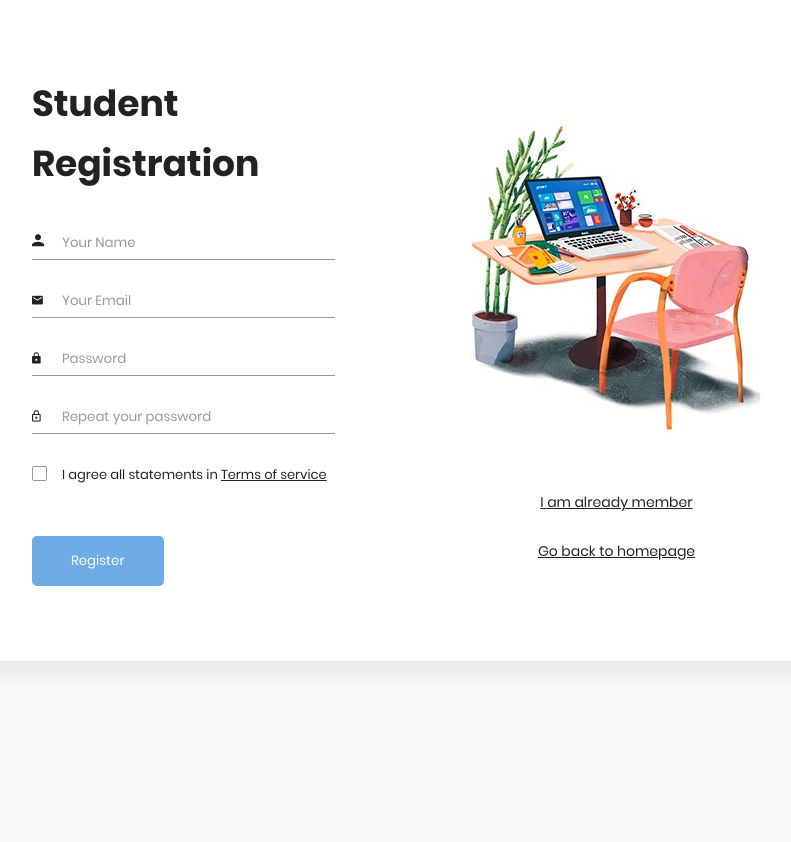
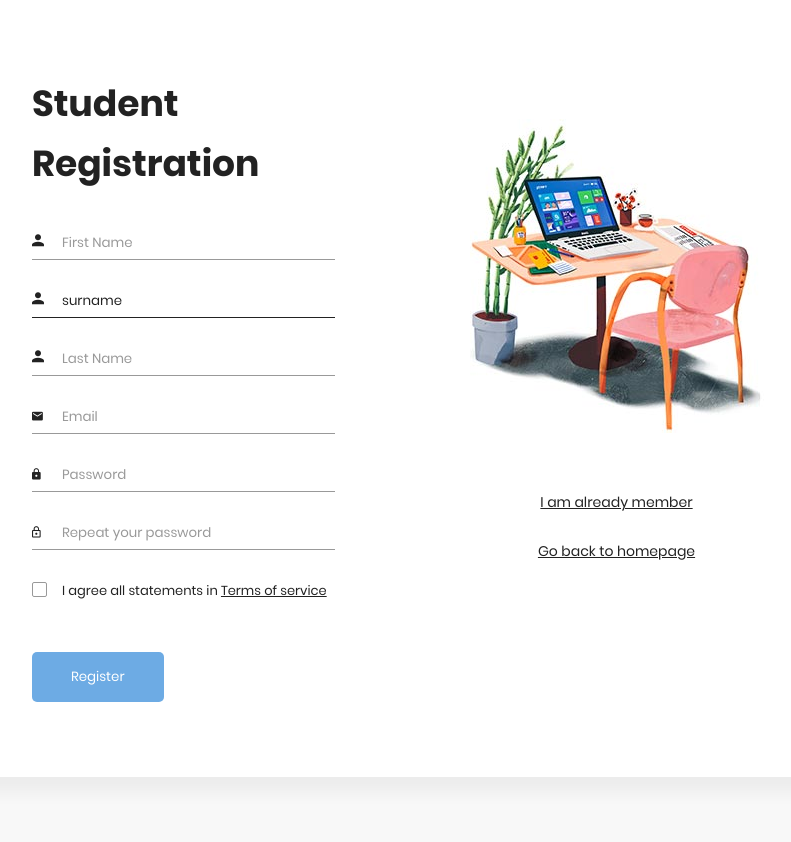
Before and after one commit to JaredAhaza/Learning-App, a Django app: page /studentregister in a window 1280 px wide. Shown: the part 159-1001 px from the top of the page, without its empty margins (267-1058 px from the left). Before the commit the page ends 745 px from the top, so only its background shows below. Run offline with Django 4.2, Linux system fonts and the light colour scheme; some libraries are stand-ins or nearby versions.

Commit message:
Created student registration views, its routing and template rendering

```diff
--- a/Masomo/settings.py
+++ b/Masomo/settings.py
@@ -40,7 +40,8 @@ INSTALLED_APPS = [
     'django.contrib.messages',
     'django.contrib.staticfiles',
     'home',
-    'accounts'
+    'accounts',
+    'widget_tweaks'
    # 'django.contrib.sites',
    # 'allauth',
    # 'allauth.account',
--- a/accounts/forms.py
+++ b/accounts/forms.py
@@ -1,10 +1,15 @@
 from django import forms
-from django.contrib.auth.models import User
+from django.contrib.auth.models import User, Group
+from django.contrib.auth.forms import UserCreationForm
 from . import models
 from django.core.exceptions import ValidationError
 
-class StudentUserForm(forms.ModelForm):
+class StudentUserForm(UserCreationForm):
     email = forms.EmailField()
+
+    class Meta:
+        model = User
+        fields = ('first_name', 'last_name', 'username', 'email')
 
     def clean_email(self):
         email = self.cleaned_data.get('email')
@@ -12,8 +17,27 @@ class StudentUserForm(forms.ModelForm):
             raise ValidationError("Email already exists")
         return email
 
+    def save(self, commit=True):
+        user = super().save(commit=False)
+        user.save()
+        group = Group.objects.get(name='STUDENT')
+        user.groups.add(group)
+        return user
+
+class SuperUserCreationForm(UserCreationForm):
+    class Meta:
+        model = User
+        fields = ('first_name', 'last_name', 'username', 'email')
+
+    def save(self, commit=True):
+        user = super().save(commit=False)
+        user.is_superuser = True
+        user.save()
+        group = Group.objects.get(name='STUDENT')
+        group.user_set.remove(user)
+        return user
 
 class StudentForm(forms.ModelForm):
     class Meta:
         model = models.Student
-        fields = ['groups', 'user', 'email']
+        fields = [ 'email']
--- a/accounts/urls.py
+++ b/accounts/urls.py
@@ -3,8 +3,6 @@ from . import views
 from django.contrib.auth.views import LoginView, LogoutView
 
 urlpatterns = [
-    path('studentlogin', LoginView.as_view(
-        template_name='accounts/studentlogin.html'), name='studentlogin'),
-    path('studentlogin', views.studentlogin, name='studentlogin'),
+    path('studentlogin', LoginView.as_view(template_name='accounts/studentlogin.html'), name='studentlogin'),
     path('studentregister', views.studentregister, name='studentregister'),
 ]
--- a/accounts/views.py
+++ b/accounts/views.py
@@ -1,34 +1,40 @@
-from django.shortcuts import render, HttpResponseRedirect
+from django.shortcuts import render, HttpResponseRedirect, redirect
 from django.contrib.auth.models import Group
-from .forms import StudentUserForm, StudentForm
-from .models import Student  # Import Student from your app's models
-
-def student_signup_view(request):
-    userForm = StudentUserForm()
-    StudentForm = StudentForm()
-    mydict = {'userForm': userForm, 'StudentForm': StudentForm}
-    if request.method == 'POST':
-        userForm = StudentUserForm(request.POST)
-        StudentForm = StudentForm(request.POST, request.FILES)
-        if userForm.is_valid() and StudentForm.is_valid():
-            user = userForm.save()
-            user.set_password(user.password)
-            user.save()
-            student = StudentForm.save(commit=False)
-            student.user = user
-            student.save()
-            my_student_group = Group.objects.get_or_create(name='STUDENT')
-            my_student_group[0].user_set.add(user)
-        return HttpResponseRedirect('studentlogin')
-    return render(request, 'student/student_signup.html', context=mydict)
-
+from django.contrib.auth import login, authenticate, logout
+from .forms import *
+from .models import *
+from django.contrib.auth.views import LoginView, LogoutView
+from django.urls import reverse_lazy
 
 def is_student(user):
     return user.groups.filter(name='STUDENT').exists()
 
+def studentregister(request):
+    if request.method == 'POST':
+        user_form = StudentUserForm(request.POST)
+        student_form = StudentForm(request.POST)
 
-def studentregister(request):
-    return render(request, 'accounts/studentregister.html')
+        if user_form.is_valid() and student_form.is_valid():
+            user = user_form.save(commit=False)
+            user.set_password(user_form.cleaned_data['password1'])
+            user.save()
+
+            student = student_form.save(commit=False)
+            student.user = user
+            student.save()
+            group = Group.objects.get(name='STUDENT')
+            user.groups.add(group)
+
+            return redirect('studentlogin')
+        else:
+            pass
+            # If forms are not valid, pass the forms with errors back to the template
+
+    else:
+        user_form = StudentUserForm()
+        student_form = StudentForm()
+
+    return render(request, 'accounts/studentregister.html', {'user_form': user_form, 'student_form': student_form})
 
 
 def studentlogin(request):
--- a/templates/accounts/studentregister.html
+++ b/templates/accounts/studentregister.html
@@ -1,4 +1,5 @@
 {% load static %}
+{% load widget_tweaks %}
 <!DOCTYPE html>
 <html lang="en">
 <head>
@@ -24,21 +25,30 @@
                     <div class="signup-form">
                         <h2 class="form-title">Student Registration</h2>
                         <form method="POST" class="register-form" id="register-form">
+                            {% csrf_token %}
                             <div class="form-group">
-                                <label for="name"><i class="zmdi zmdi-account material-icons-name"></i></label>
-                                <input type="text" name="name" id="name" placeholder="Your Name"/>
+                                <label for="username"><i class="zmdi zmdi-account material-icons-name"></i></label>
+                                {% render_field user_form.first_name placeholder="First Name" attrs="required" %}
+                            </div>
+                            <div class="form-group">
+                                <label for="username"><i class="zmdi zmdi-account material-icons-name"></i></label>
+                                {% render_field user_form.username placeholder="surname" attrs="required" %}
+                            </div>
+                            <div class="form-group">
+                                <label for="username"><i class="zmdi zmdi-account material-icons-name"></i></label>
+                                {% render_field user_form.last_name placeholder="Last Name" attrs="required" %}
                             </div>
                             <div class="form-group">
                                 <label for="email"><i class="zmdi zmdi-email"></i></label>
-                                <input type="email" name="email" id="email" placeholder="Your Email"/>
+                                {% render_field user_form.email placeholder="Email" attrs="required" %}
                             </div>
                             <div class="form-group">
-                                <label for="pass"><i class="zmdi zmdi-lock"></i></label>
-                                <input type="password" name="pass" id="pass" placeholder="Password"/>
+                                <label for="password1"><i class="zmdi zmdi-lock"></i></label>
+                                {% render_field user_form.password1 placeholder="Password" attrs="required" %}
                             </div>
                             <div class="form-group">
-                                <label for="re-pass"><i class="zmdi zmdi-lock-outline"></i></label>
-                                <input type="password" name="re_pass" id="re_pass" placeholder="Repeat your password"/>
+                                <label for="password2"><i class="zmdi zmdi-lock-outline"></i></label>
+                                {% render_field user_form.password2 placeholder="Repeat your password" attrs="required" %}
                             </div>
                             <div class="form-group">
                                 <input type="checkbox" name="agree-term" id="agree-term" class="agree-term" />
```
